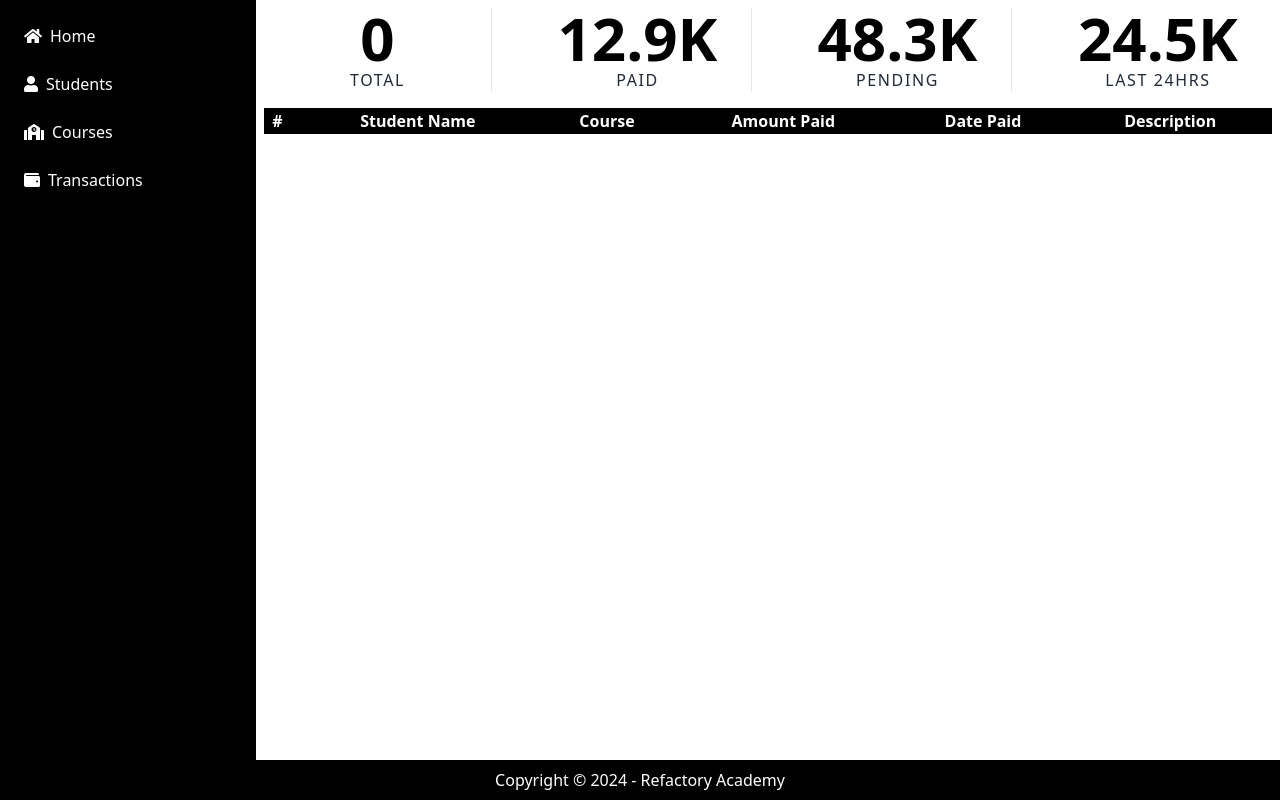
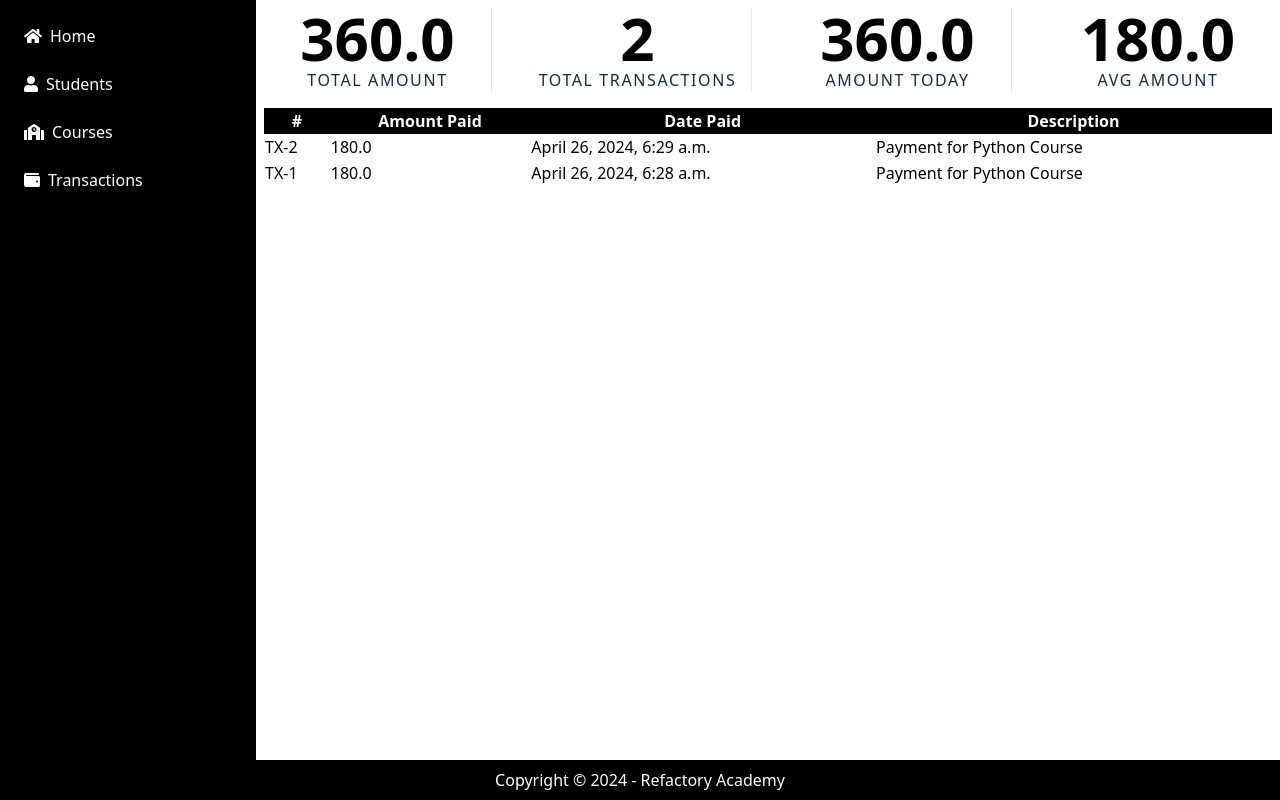
Before and after one commit to Mmadiba724/sms_rmk, a Django app: page /transactions/ in a window 1280 px wide. Run offline with Django 5.2, Linux system fonts and the light colour scheme; data comes from the database, SQL or seed files in the repository; both versions use the stored data as it was after the commit; lists and menus that the app fills with data are empty; some libraries are stand-ins or nearby versions.

Commit message:
templating and aggregating

```diff
--- a/sms/application/templates/add_student.html
+++ b/sms/application/templates/add_student.html
@@ -21,11 +21,6 @@
                 <option value="Female"> Female </option>
             </select>
         </div>
-        <select name="course" id="">
-            {% for each in all_courses %}
-                <option value="{{ each.id }}"> {{ each.course_name }} </option>
-            {% endfor %}
-        </select>
         <button type="submit" class="p-2 rounded-lg shadow bg-green-500 text-white"> Add Student </button>
     </form>
 {% endblock %}
--- a/sms/application/templates/home.html
+++ b/sms/application/templates/home.html
@@ -53,7 +53,7 @@
             <tbody>
                 {% for student in recent_students %}
                     <tr>
-                        <td> {{ student.id }} </td>
+                        <td> ST-00{{ student.id }} </td>
                         <td> <a class="text-blue-500" href="/student/view/{{ student.id }}"> {{ student.first_name }}  {{ student.last_name }} </a> </td>
                         <td> {{ student.email }} </td>
                         <td> {{ student.age }} </td>
@@ -77,7 +77,7 @@
             <tbody>
                 {% for course in courses %}
                     <tr>
-                        <td> {{ course.id }} </td>
+                        <td> CS-00{{ course.id }} </td>
                         <td> <a class="text-blue-500" href="/course/view/{{ course.id }}"> {{ course.course_name }} </a> </td>
                         <td> {{ course.course_price }} </td>
                         <td> {{ course.start_date }} </td>
--- a/sms/application/templates/transactions.html
+++ b/sms/application/templates/transactions.html
@@ -3,27 +3,27 @@
 {% block content %}
 <div class="grid grid-cols-4 gap-8">
     <div class="text-center md:border-r">
-        <h6 class="text-2xl font-bold lg:text-5xl xl:text-6xl"> 0 </h6>
+        <h6 class="text-2xl font-bold lg:text-5xl xl:text-6xl"> {{ total_amount }} </h6>
         <p class="text-sm font-medium tracking-widest text-gray-800 uppercase lg:text-base">
-            Total
+            Total Amount
         </p>
     </div>
     <div class="text-center md:border-r">
-        <h6 class="text-2xl font-bold lg:text-5xl xl:text-6xl">12.9K</h6>
+        <h6 class="text-2xl font-bold lg:text-5xl xl:text-6xl"> {{ total_transactions }} </h6>
         <p class="text-sm font-medium tracking-widest text-gray-800 uppercase lg:text-base">
-            Paid
+            Total Transactions
         </p>
     </div>
     <div class="text-center md:border-r">
-        <h6 class="text-2xl font-bold lg:text-5xl xl:text-6xl">48.3K</h6>
+        <h6 class="text-2xl font-bold lg:text-5xl xl:text-6xl"> {{ total_today }} </h6>
         <p class="text-sm font-medium tracking-widest text-gray-800 uppercase lg:text-base">
-            Pending
+            Amount Today
         </p>
     </div>
     <div class="text-center">
-        <h6 class="text-2xl font-bold lg:text-5xl xl:text-6xl">24.5K </h6>
+        <h6 class="text-2xl font-bold lg:text-5xl xl:text-6xl"> {{ total_avg }} </h6>
         <p class="text-sm font-medium tracking-widest text-gray-800 uppercase lg:text-base">
-            Last 24hrs
+            Avg Amount
         </p>
     </div>
 </div>
@@ -32,12 +32,20 @@
     <thead class="bg-black text-white">
         <tr>
             <th> # </th>
-            <th> Student Name </th>
-            <th> Course </th>
             <th> Amount Paid </th>
             <th> Date Paid </th>
             <th> Description </th>
         </tr>
     </thead>
+    <tbody>
+        {% for tx in all_transactions %}
+            <tr>
+                <td> TX-{{ tx.id }} </td>
+                <td> {{ tx.amount }} </td>
+                <td> {{ tx.date }} </td>
+                <td> {{ tx.description }} </td>
+            </tr>
+        {% endfor %}
+    </tbody>
 </table>
 {% endblock %}
--- a/sms/application/views.py
+++ b/sms/application/views.py
@@ -2,9 +2,10 @@ from django.shortcuts import render
 from django.http import HttpResponse
 from django.template import loader
 from .models import Course, Student, EnrolledStudent, Transactions
+import datetime
+from django.db.models import Sum, Avg
 
 
-#
 # Create your views here.
 def homePage(request):
     # Statistics
@@ -12,7 +13,7 @@ def homePage(request):
     count_courses = Course.objects.count()
     count_enrolled_students = EnrolledStudent.objects.count()
     count_transactions = Transactions.objects.count()
-    recent_students = Student.objects.all()[:10]
+    recent_students = Student.objects.all().order_by('-id')
     courses = Course.objects.all()
     context = {
         "count_students": count_students,
@@ -20,15 +21,25 @@ def homePage(request):
         "count_enrolled_students": count_enrolled_students,
         "count_transactions": count_transactions,
         "courses": courses,
-        "recent_students": recent_students,
+        "recent_students": recent_students
     }
     template = loader.get_template("home.html")
     return HttpResponse(template.render(context))
 
 
 def studentsList(request):
+    if request.method == "POST":
+        query = request.POST['query']
+        all_students = Student.objects.filter(first_name__contains=query)
+    else:
+        all_students = Student.objects.all()
+    result_count = len(all_students)
+    context = {
+        'all_students': all_students,
+        'result_count': result_count
+    }
     template = loader.get_template("student_list.html")
-    return HttpResponse(template.render())
+    return HttpResponse(template.render(context))
 
 
 def addStudent(request):
@@ -48,9 +59,7 @@ def addStudent(request):
         )
         student_obj.save()
         message = "Student added successfully"
-
-    all_courses = Course.objects.all()
-    context = {"message": message, 'all_courses': all_courses}
+    context = {"message": message}
     template = loader.get_template("add_student.html")
     return HttpResponse(template.render(context))
 
@@ -69,10 +78,67 @@ def viewStudent(request, student_id):
 
 
 def courseList(request):
+    all_course_list = Course.objects.all()
+    result_count = len(all_course_list)
+    context = {
+        "all_course_list": all_course_list,
+        "result_count": result_count,
+    }
     template = loader.get_template("list_courses.html")
-    return HttpResponse(template.render())
+    return HttpResponse(template.render(context))
+
+def addCourse(request):
+    message = None
+    if request.method == "POST":
+        course_name = request.POST["course_name"]
+        course_desc = request.POST["course_desc"]
+        course_duration = request.POST["duration"]
+        course_price = request.POST["price"]
+        start_date = request.POST["date"]
+        course_obj = Course.objects.create(
+            course_name=course_name,
+            course_desc=course_desc,
+            course_duration=course_duration,
+            course_price=course_price,
+            start_date=start_date,
+        )
+        course_obj.save()
+        message = "Course added successfully"
+    context = {"message": message}
+    template = loader.get_template("add_course.html")
+    return HttpResponse(template.render(context))
 
 
+def viewCourse(request, course_id):
+    course_obj = Course.objects.get(id=course_id)
+    students_enrolled = EnrolledStudent.objects.filter(course_id=course_id).count()
+    start_date = course_obj.start_date
+    time_delta = datetime.timedelta(days=course_obj.course_duration*7)
+    end_date = start_date + time_delta
+    context = {
+        "course_obj": course_obj,
+        "students_enrolled": students_enrolled,
+        "end_date": end_date
+    }
+    template = loader.get_template("view_course.html")
+    return HttpResponse(template.render(context))
+
 def transactions(request):
+    all_transactions = Transactions.objects.all().order_by('-id')
+    # Total Amount recieve, Total amount today, Total Transactions, Average amount per transaction
+    total_transactions = Transactions.objects.count()
+    total_agg = Transactions.objects.aggregate(total=Sum('amount')) # = {'total': 180 }
+    total_amount = total_agg['total']
+    total_agg_today = Transactions.objects.filter(date__gte='2024-04-26').aggregate(today_today=Sum('amount'))
+    total_today = total_agg_today['today_today']
+    average_agg = Transactions.objects.aggregate(total_average=Avg('amount'))
+    total_avg = average_agg['total_average']
+    context = {
+        "all_transactions": all_transactions,
+        "total_transactions": total_transactions,
+        "total_amount": total_amount,
+        "total_today": total_today,
+        "total_avg": total_avg,
+    }
     template = loader.get_template("transactions.html")
-    return HttpResponse(template.render())
+    return HttpResponse(template.render(context))
--- a/sms/sms/urls.py
+++ b/sms/sms/urls.py
@@ -16,7 +16,7 @@ Including another URLconf
 """
 from django.contrib import admin
 from django.urls import path
-from application.views import homePage, studentsList, courseList, transactions, addStudent, viewStudent
+from application.views import homePage, studentsList, courseList, transactions, addStudent, viewStudent, addCourse, viewCourse
 
 
 urlpatterns = [
@@ -27,5 +27,8 @@ urlpatterns = [
     path('student/view/<int:student_id>', viewStudent, name="viewStudent"),
     # Courses Path
     path('courses/', courseList, name="courses"),
+    path('course/add', addCourse, name="addCourse"),
+    path('course/view/<int:course_id>', viewCourse, name="viewCourse"),
+    # Transactions Path
     path('transactions/', transactions, name="transactions"),
 ]
```
Also changed, not shown: sms/application/templates/add_course.html (+17 -0 lines), sms/application/templates/list_courses.html (+15 -3 lines), sms/application/templates/student_list.html (+16 -6 lines), sms/application/templates/view_course.html (+93 -0 lines), sms/db.sqlite3.
